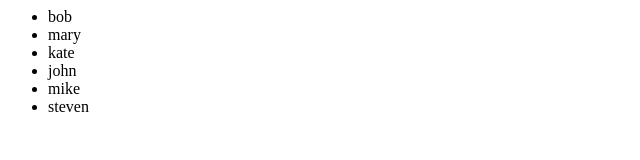
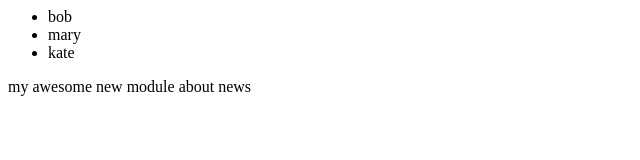
Before and after one commit to dzaxx/GITtEST, a plain HTML site: page index.html in a window 1280 px wide. Shown: the whole page, without its empty margins (0-640 px from the left). Drawn offline with Linux system fonts and the light colour scheme.

Commit message:
added new module

```diff
--- a/index.html
+++ b/index.html
@@ -6,10 +6,10 @@
 <li>bob </li>
 <li>mary </li>
 <li>kate </li>
-<li>john </li>
-<li>mike </li>
-<li>steven </li>
 </ul>
 </module-one>
+<module-two>
+<div> my awesome new module about news</div>
+</module-two>
 </body>
 </html>
```
